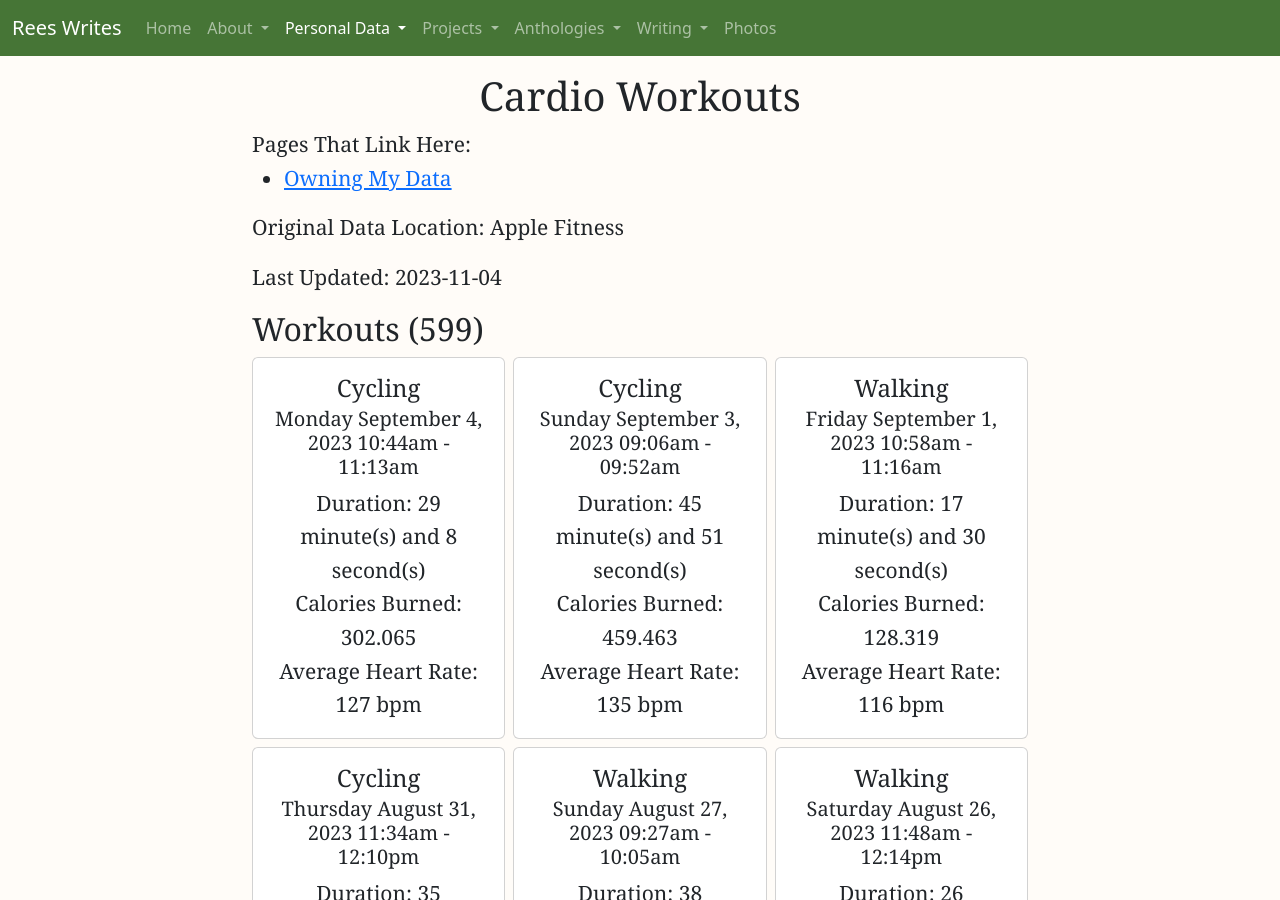
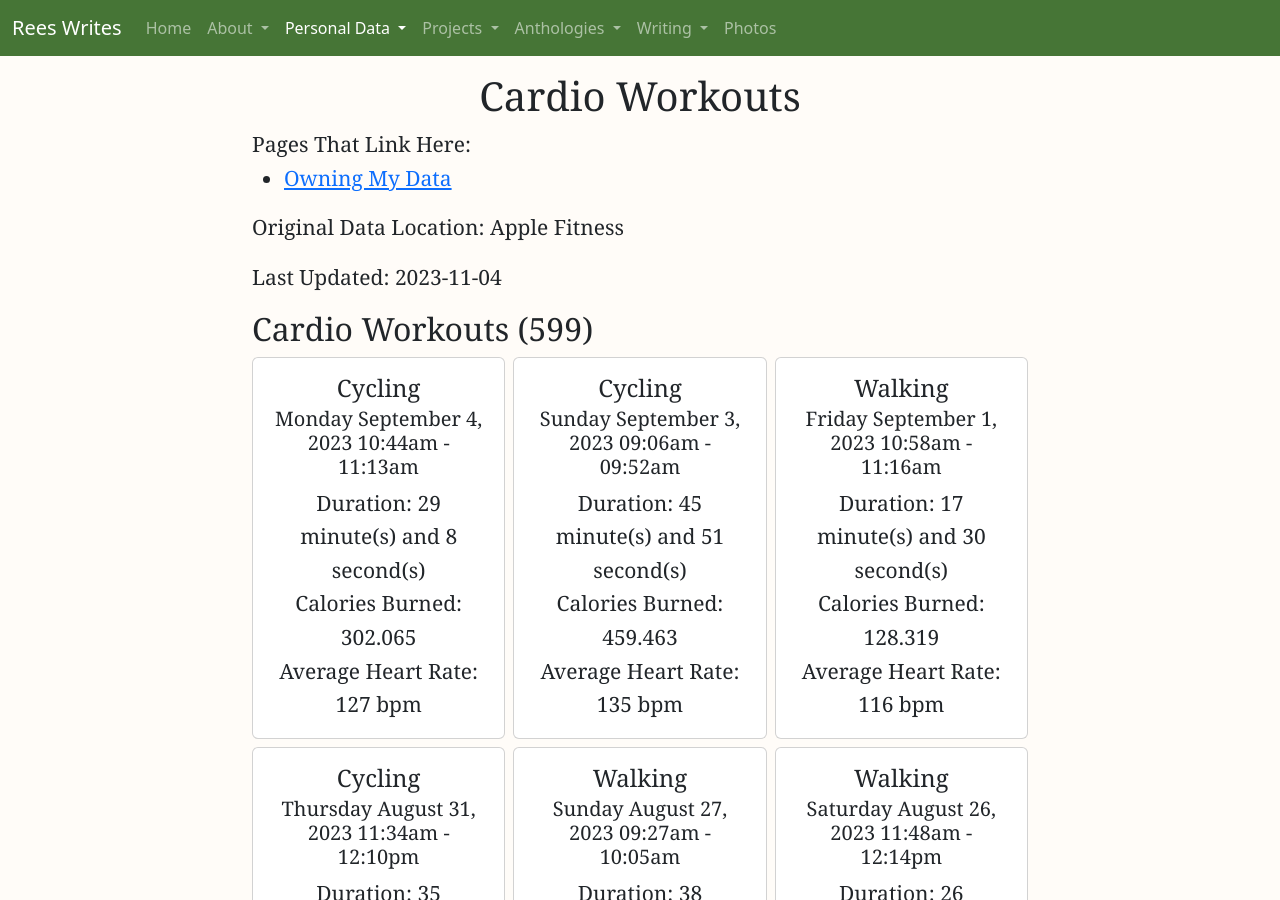
Before and after one commit to reeshuffled/reeshuffled.github.io, a Jekyll site: the page built from data_cardio.html, in a window 1280 px wide and 900 px high. Built offline with Jekyll 4.4.1, drawn with Linux system fonts in a browser that asks for light colours; cached includes are drawn as plain includes.

Commit message:
update cardio workouts page header text

```diff
--- a/data_cardio.html
+++ b/data_cardio.html
@@ -9,7 +9,7 @@ location: Apple Fitness
     Last Updated: {{site.data.cardio.last_updated}}
 </p>
 
-<h2>Workouts ({{site.data.cardio.workouts | size}})</h2>
+<h2>Cardio Workouts ({{site.data.cardio.workouts | size}})</h2>
 
 {% assign workouts = site.data.cardio.workouts | reverse %}
 <div class="row row-cols-1 row-cols-md-3 g-2">
```
